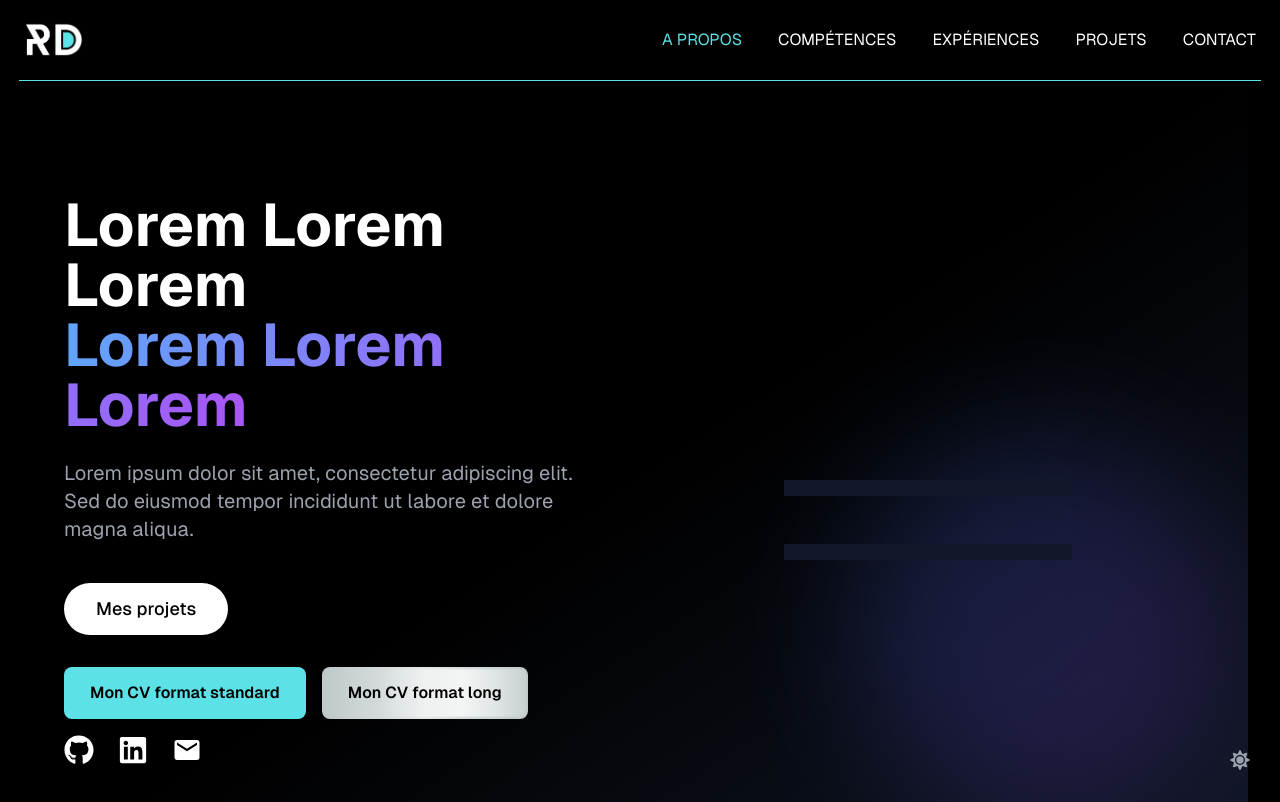
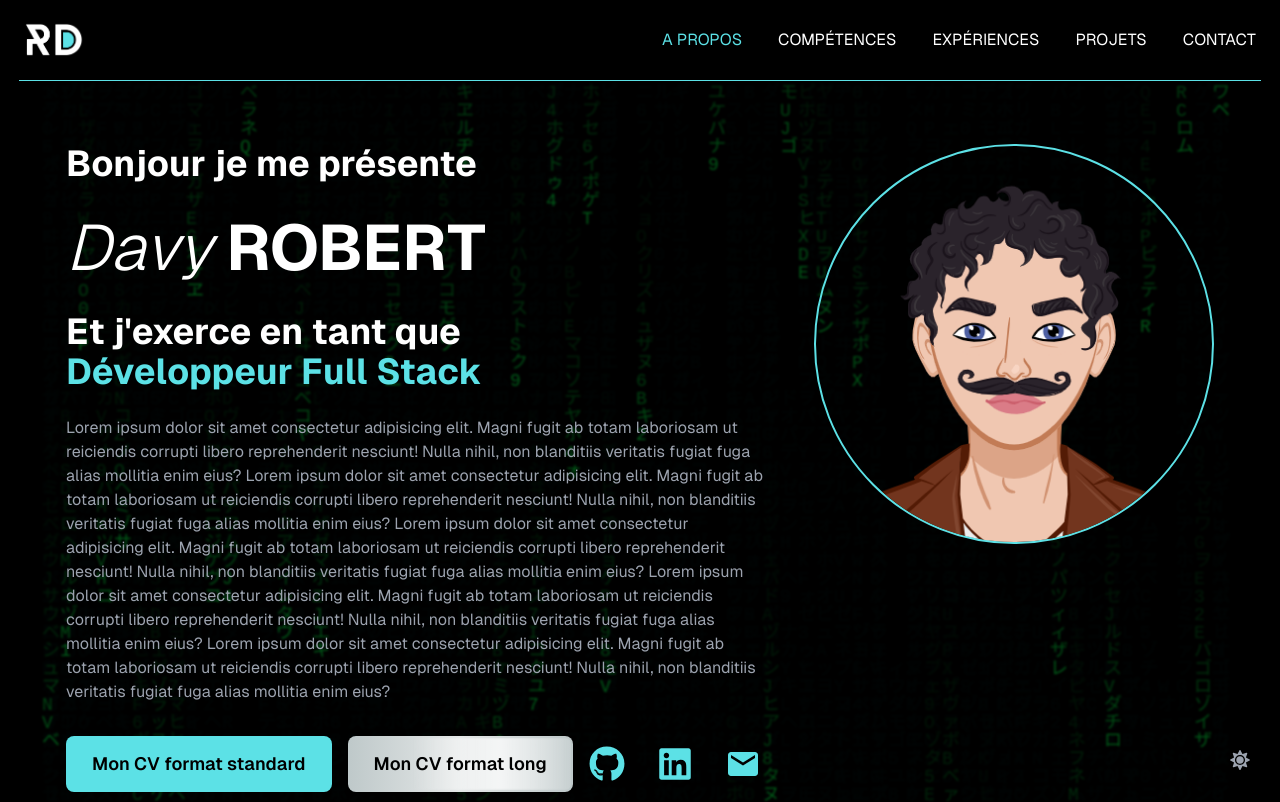
Before and after one commit to DavyR01/davyrobert-portfolio, a Next.js app: page / in a window 1280 px wide. Shown: the top 802 px of the page. Built offline with nearby package versions, Linux system fonts and the light colour scheme; no server answers.

Commit message:
- introduce canva for background effect in Presentation component - separate canva component - handle dark mode & canvas

```diff
--- /dev/null
+++ b/src/app/components/MatrixCanvas.tsx
@@ -0,0 +1,74 @@
+import React, { useRef, useEffect } from 'react';
+
+interface MatrixCanvasProps {
+  sectionRef: React.RefObject<HTMLElement>;
+}
+
+const MatrixCanvas: React.FC<MatrixCanvasProps> = ({ sectionRef }) => {
+  const canvasRef = useRef<HTMLCanvasElement>(null);
+
+  useEffect(() => {
+    const canvas = canvasRef.current;
+    const section = sectionRef.current;
+    if (!canvas || !section) return;
+    const ctx = canvas.getContext('2d');
+    if (!ctx) return;
+
+    let w = section.offsetWidth;
+    let h = section.offsetHeight;
+    canvas.width = w;
+    canvas.height = h;
+    const fontSize = 18;
+    let columns = Math.floor(w / fontSize);
+    let drops: number[] = Array.from({length: columns}, () => Math.floor(Math.random() * (h / fontSize)));
+    const letters = 'アァカサタナハマヤャラワガザダバパイィキシチニヒミリヰギジヂビピウゥクスツヌフムユュルグズヅブプエェケセテネヘメレヱゲゼデベペオォコソトノホモヨョロヲゴゾドボポヴッンABCDEFGHIJKLMNOPQRSTUVWXYZ0123456789';
+
+    function draw() {
+      if (!ctx) return;
+      ctx.fillStyle = 'rgba(0, 0, 0, 0.15)';
+      ctx.fillRect(0, 0, w, h);
+      ctx.font = fontSize + 'px monospace';
+      ctx.fillStyle = 'rgba(0,255,65,0.35)';
+      for (let i = 0; i < drops.length; i++) {
+        const text = letters[Math.floor(Math.random() * letters.length)];
+        ctx.fillText(text, i * fontSize, drops[i] * fontSize);
+        if (drops[i] * fontSize > h && Math.random() > 0.975) {
+          drops[i] = 0;
+        }
+        drops[i]++;
+      }
+    }
+    let animationId: number;
+    function animate() {
+      draw();
+      animationId = window.setTimeout(() => requestAnimationFrame(animate), 60);
+    }
+    animate();
+
+    // ResizeObserver pour adapter le canvas à la section
+    const resizeObserver = new window.ResizeObserver(() => {
+      w = section.offsetWidth;
+      h = section.offsetHeight;
+      canvas.width = w;
+      canvas.height = h;
+      columns = Math.floor(w / fontSize);
+      drops = Array.from({length: columns}, () => Math.floor(Math.random() * (h / fontSize)));
+    });
+    resizeObserver.observe(section);
+
+    return () => {
+      cancelAnimationFrame(animationId);
+      resizeObserver.disconnect();
+    };
+  }, [sectionRef]);
+
+  return (
+    <canvas
+      ref={canvasRef}
+      className="pointer-events-none absolute inset-0 w-full h-full z-0"
+      style={{ background: 'black', filter: 'blur(1px)' }}
+    />
+  );
+};
+
+export default MatrixCanvas;
--- a/src/app/components/Presentation.tsx
+++ b/src/app/components/Presentation.tsx
@@ -1,32 +1,37 @@
+'use client'
+
 import Image from 'next/image'
-import React from 'react'
+import React, { useRef } from 'react'
 import { FaGithub, FaLinkedin } from 'react-icons/fa'
 import { MdEmail } from 'react-icons/md'
-
+import MatrixCanvas from './MatrixCanvas';
+import { useTheme } from '@/context/ThemeContext';
 
 const Presentation = () => {
+   const sectionRef = useRef<HTMLElement>(null);
+   const { theme } = useTheme();
+
    return (
       <section
+         ref={sectionRef}
          id="introduction"
-         className="flex flex-row flex-wrap lg:flex-nowrap justify-between max-w-[1400px] mx-auto px-6 relative gap-12 pt-8"
+         className="flex flex-row flex-wrap lg:flex-nowrap justify-between max-w-[1400px] mx-auto px-6 relative gap-12 lg:pt-16 pt-10"
       >
+         {/* Canvas Matrix background effect */}
+         {theme === 'dark' && <MatrixCanvas sectionRef={sectionRef} />}
 
          {/* Présentation texte */}
-         <div id="presentation" className="w-full max-w-[700px] text-left mb-8 lg:mb-0"
-         >
+         <div id="presentation" className="relative z-10 w-full max-w-[700px] text-left mb-8 lg:mb-0">
             <h2 className="text-4xl font-bold text-center lg:text-left">Bonjour je me présente</h2>
-
             <h1 className="text-[64px] my-4 font-bold text-center lg:text-left">
                <span className="italic font-light">Davy</span>{' '}
                <span className="">ROBERT</span>
             </h1>
-
             <h2 className="text-4xl font-bold mb-6 text-center lg:text-left">
                Et j&#39;exerce en tant que <br />
                <span className="text-[--primary-color]">Développeur Full</span>{' '}
                <span className="text-[--primary-color]">Stack</span>
             </h2>
-
 
             {/* Image profil <=1024px */}
             <div className="lg:hidden aspect-square w-[250px] md:w-[300px] min-w-[150px] max-w-full rounded-full border-2 border-[--primary-color] flex items-center justify-center overflow-hidden shrink-0 mx-auto my-6">
@@ -38,11 +43,9 @@ const Presentation = () => {
                   className="object-cover w-full h-full"
                />
             </div>
-
-            <p className=" text-base mb-8">
+            <p className="text-base mb-8 text-gray-400 ">
                Lorem ipsum dolor sit amet consectetur adipisicing elit. Magni fugit ab totam laboriosam ut reiciendis corrupti libero reprehenderit nesciunt! Nulla nihil, non blanditiis veritatis fugiat fuga alias mollitia enim eius?     Lorem ipsum dolor sit amet consectetur adipisicing elit. Magni fugit ab totam laboriosam ut reiciendis corrupti libero reprehenderit nesciunt! Nulla nihil, non blanditiis veritatis fugiat fuga alias mollitia enim eius?     Lorem ipsum dolor sit amet consectetur adipisicing elit. Magni fugit ab totam laboriosam ut reiciendis corrupti libero reprehenderit nesciunt! Nulla nihil, non blanditiis veritatis fugiat fuga alias mollitia enim eius?     Lorem ipsum dolor sit amet consectetur adipisicing elit. Magni fugit ab totam laboriosam ut reiciendis corrupti libero reprehenderit nesciunt! Nulla nihil, non blanditiis veritatis fugiat fuga alias mollitia enim eius?     Lorem ipsum dolor sit amet consectetur adipisicing elit. Magni fugit ab totam laboriosam ut reiciendis corrupti libero reprehenderit nesciunt! Nulla nihil, non blanditiis veritatis fugiat fuga alias mollitia enim eius?
             </p>
-
             <div className="flex flex-wrap gap-4 sm:flex-nowrap sm:items-center mb-4">
                <a
                   className="bg-[--primary-color] font-semibold py-3 px-6 text-lg rounded-lg transition-all hover:scale-105 hover:bg-[var(--bg-light)] hover:text-[--primary-color] hover:border-[--primary-color] border-2 border-transparent break-words w-full sm:w-auto text-center text-[var(--text-color-dark)]"
@@ -55,8 +58,6 @@ const Presentation = () => {
                   className="relative overflow-hidden bg-gradient-to-r from-[#bfc9ca] via-[#e5e8e8] to-[#bfc9ca] text-[var(--text-color-dark)] font-semibold py-3 px-6 text-lg rounded-lg transition-all hover:scale-105 hover:from-[#e5e8e8] hover:to-[#bfc9ca] hover:text-[#1A3A34] hover:border-[#bfc9ca] border-2 border-transparent break-words w-full sm:w-auto text-center shadow-md"
                   href="/download/CV_davy_robert_détails_du_parcours_2025.pdf"
                   download
-               // target="_blank"
-               // rel="noopener noreferrer"
                >
                   <span className="relative z-10">Mon CV format long</span>
                   <span
@@ -92,7 +93,7 @@ const Presentation = () => {
          </div>
 
          {/* Image profil > 1024px */}
-         <div className="hidden lg:flex aspect-square w-[250px] md:w-[400px] min-w-[150px] max-w-full rounded-full border-2 border-[--primary-color] items-center justify-center overflow-hidden shrink-0 self-start mx-auto lg:mx-0">
+         <div className="hidden lg:flex aspect-square w-[250px] md:w-[400px] min-w-[150px] max-w-full rounded-full border-2 border-[--primary-color] items-center justify-center overflow-hidden shrink-0 self-start mx-auto lg:mx-0 relative z-10">
             <Image
                src="/assets/logos/davyprofile.png"
                width={400}
@@ -101,9 +102,6 @@ const Presentation = () => {
                className="object-cover w-full h-full"
             />
          </div>
-
-
-
       </section>
    )
 }
--- a/src/app/layout.tsx
+++ b/src/app/layout.tsx
@@ -6,7 +6,6 @@ import localFont from "next/font/local";
 import Footer from "./components/Footer";
 import { getServerThemeClass, THEME_INIT_SCRIPT } from "@/utils/theme";
 import Script from "next/script";
-import Navbar from "./components/Navbar";
 import { ThemeProvider } from "@/context/ThemeContext";
 import ThemeToggle from "./components/ThemeToggle";
 
--- a/src/app/page.tsx
+++ b/src/app/page.tsx
@@ -1,10 +1,7 @@
 import { default as MesExperiences } from "./components/MesExperiences";
 import MesProjets from "./components/MesProjets";
-import Numbers from "./components/Numbers";
-// import Presentation from "./components/Presentation";
 import Skills from "./components/Skills";
 import Contact from "./components/Contact";
-import HeroSection from "./components/HeroSection";
 import Presentation from "./components/Presentation";
 import Navbar from "./components/Navbar";
 
@@ -14,8 +11,8 @@ export default function Home() {
          <div className="flex flex-col items-center gap-8 w-full">
             <Navbar />
             {/* <Numbers /> */}
-            <HeroSection />
             <Presentation />
+            {/* <HeroSection /> */}
             <Skills />
             <MesExperiences />
             <MesProjets />
```
